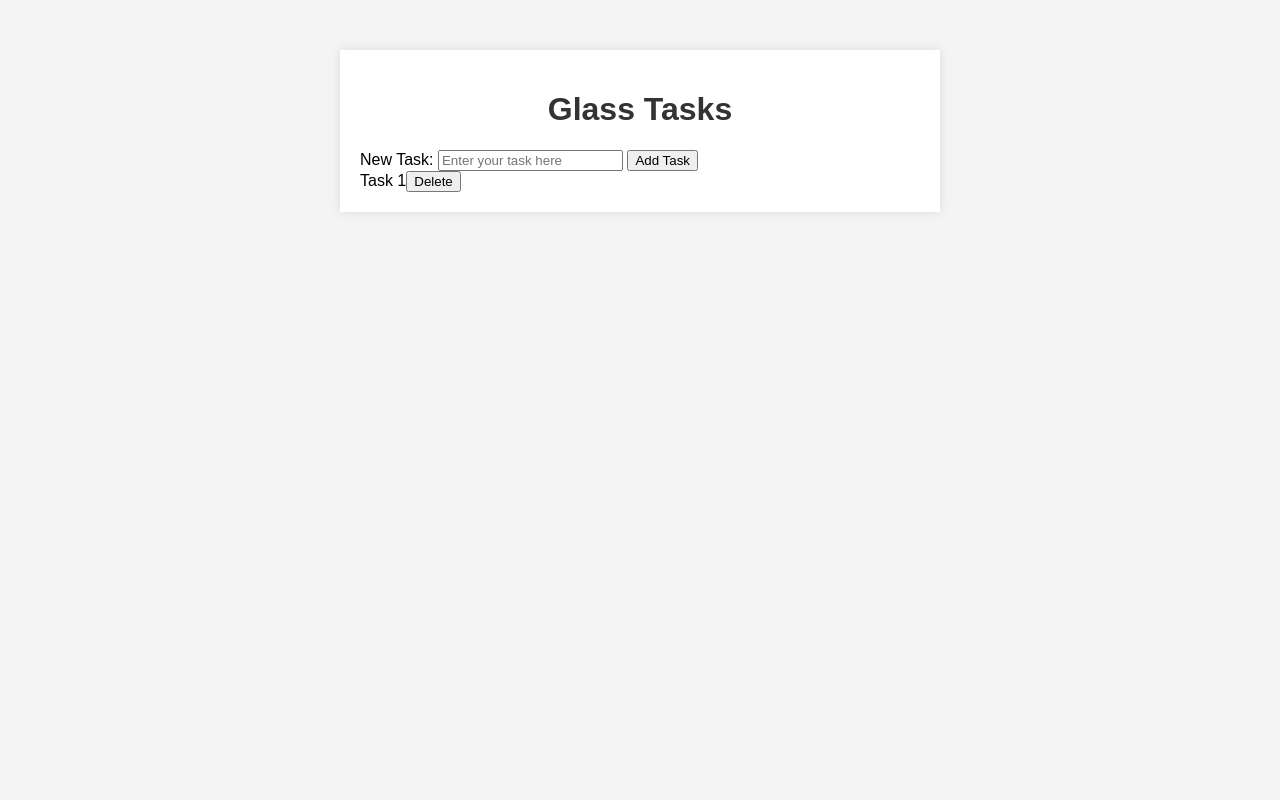
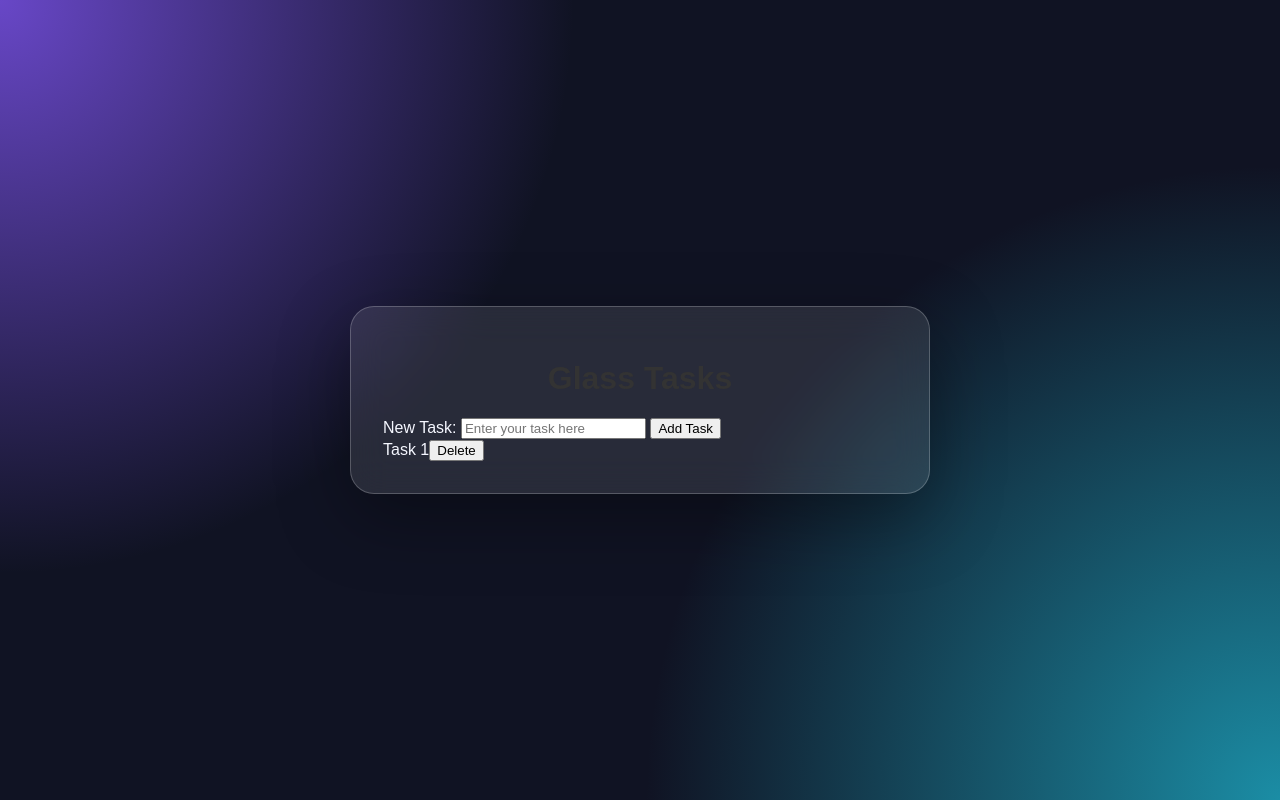
Before and after one commit to Blackbottt/To-Do-Web-App, a Flask app: page / in a window 1280 px wide. Run offline with Flask 3, Linux system fonts and the light colour scheme.

Commit message:
add styling to body and app shell class

```diff
--- a/static/style.css
+++ b/static/style.css
@@ -3,18 +3,27 @@
 }
 
 body {
+    min-height: 100vh;
+    margin: 0;
+    display: grid;
+    place-items: center;
+    padding: 24px;
+    color: #f5f7ff;
     font-family: Arial, sans-serif;
-    background-color: #f4f4f4;
-    margin: 0;
-    padding: 0;
+    background:
+        radial-gradient(circle at top left, #6847c7, transparent 38%),
+        radial-gradient(circle at bottom right, #1b8da5, transparent 42%),
+        #101323;
 }
 
 .App-Shell {
-    max-width: 600px;
-    margin: 50px auto;
-    padding: 20px;
-    background-color: #fff;
-    box-shadow: 0 0 10px rgba(0, 0, 0, 0.1);
+    width: min(100%, 580px);
+    padding: 32px;
+    border: 1px solid rgba(255, 255, 255, 0.22);
+    border-radius: 24px;
+    background: rgba(255, 255, 255, 0.1);
+    box-shadow: 0 24px 70px rgba(0, 0, 0, 0.35);
+    backdrop-filter: blur(18px);
 }
 
 h1 {
```
